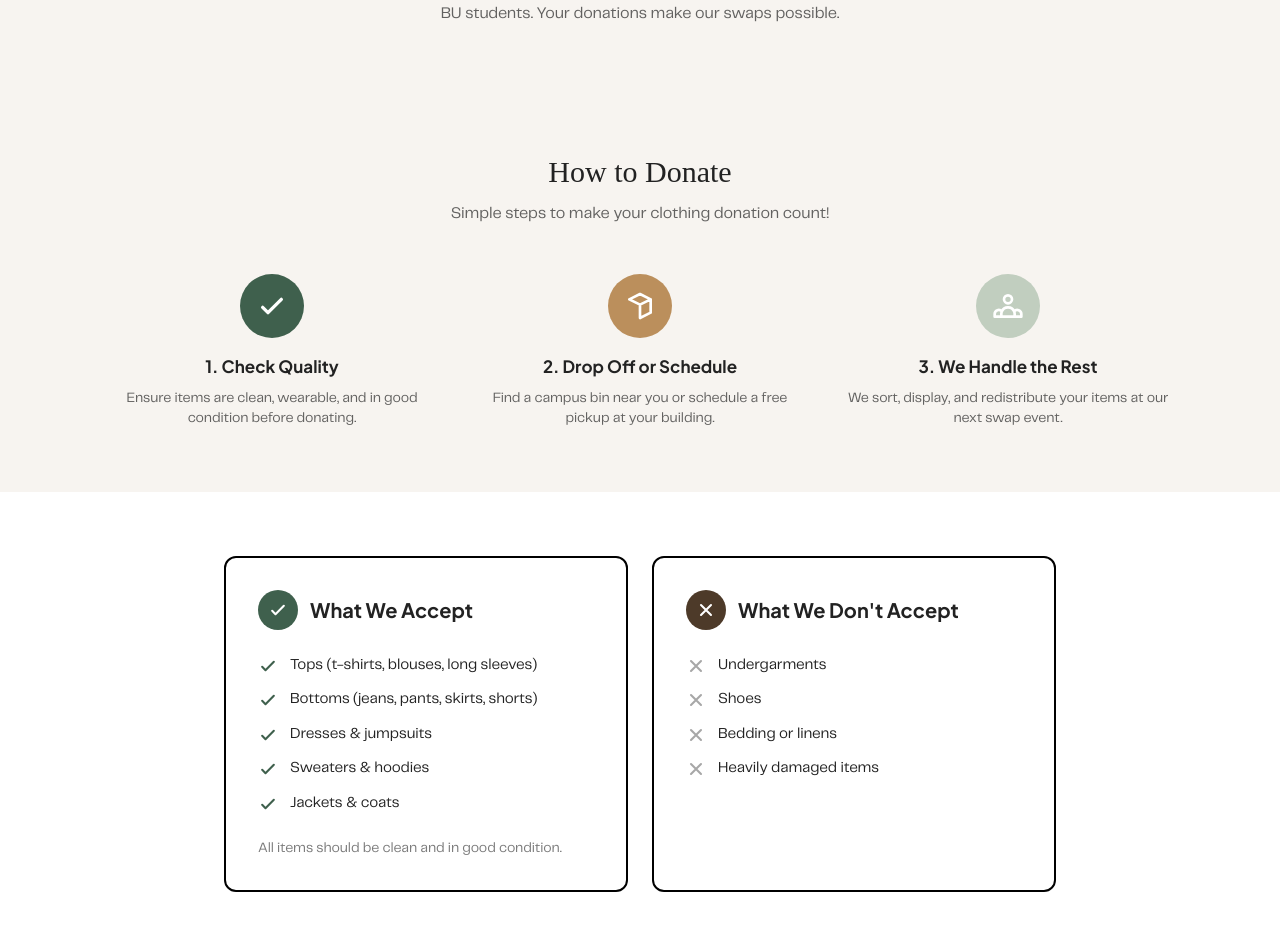
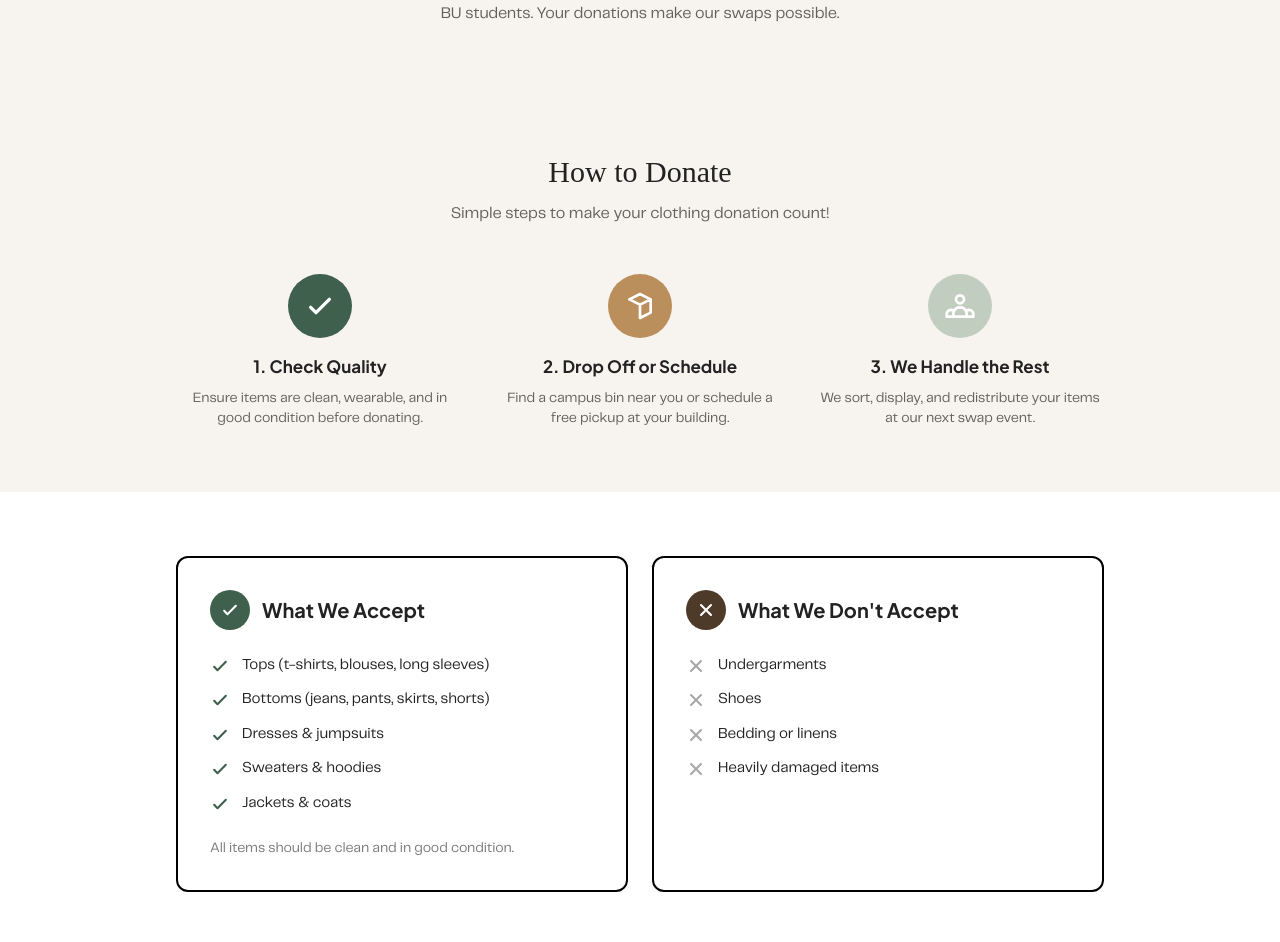
Before and after one commit to UgaTheDev/H4I_CampusCloset, a Next.js app: page /donate in a window 1280 px wide. Shown: the part 235-1177 px from the top of the page. Built offline with nearby package versions, Linux system fonts and the light colour scheme; no server answers; the database is empty; a web font is replaced by a local one.

Commit message:
Fix donation page width: uniform max-w-5xl across all sections

```diff
--- a/src/app/(public)/donate/page.tsx
+++ b/src/app/(public)/donate/page.tsx
@@ -43,7 +43,7 @@ function XIcon({ className }: { className?: string }) {
   )
 }
 
-// ── Section helpers ────────────────────────────────────────
+// ── Data ───────────────────────────────────────────────────
 
 const ACCEPT_ITEMS = [
   'Tops (t-shirts, blouses, long sleeves)',
@@ -81,6 +81,9 @@ const HOW_STEPS = [
   },
 ]
 
+// Shared container — every section uses this
+const INNER = 'mx-auto max-w-5xl px-6 lg:px-12'
+
 // ── Page ──────────────────────────────────────────────────
 
 export default function DonatePage() {
@@ -88,7 +91,7 @@ export default function DonatePage() {
     <>
       {/* ── Section 1: Hero ─────────────────────────────── */}
       <section className="bg-brand-cream py-16">
-        <div className="mx-auto max-w-[1440px] px-6 text-center lg:px-[104px]">
+        <div className={`${INNER} text-center`}>
           <h1 className="font-display text-4xl md:text-5xl text-brand-text">
             Donate Clothes
           </h1>
@@ -101,7 +104,7 @@ export default function DonatePage() {
 
       {/* ── Section 2: How to Donate ────────────────────── */}
       <section className="bg-brand-cream py-16">
-        <div className="mx-auto max-w-[1440px] px-6 text-center lg:px-[104px]">
+        <div className={`${INNER} text-center`}>
           <h2 className="font-display text-3xl text-brand-text">How to Donate</h2>
           <p className="mt-3 font-body text-brand-text/70">
             Simple steps to make your clothing donation count!
@@ -125,7 +128,7 @@ export default function DonatePage() {
 
       {/* ── Section 3: What We Accept ───────────────────── */}
       <section className="bg-white py-16">
-        <div className="mx-auto max-w-4xl px-6 lg:px-8">
+        <div className={INNER}>
           <div className="grid gap-6 md:grid-cols-2">
             {/* Accept */}
             <Card variant="outlined" className="p-8">
@@ -176,7 +179,7 @@ export default function DonatePage() {
 
       {/* ── Section 4: Drop-Off Locations ───────────────── */}
       <section className="bg-white py-16">
-        <div className="mx-auto max-w-[1440px] px-6 text-center lg:px-[104px]">
+        <div className={`${INNER} text-center`}>
           <h2 className="font-display text-3xl text-brand-text">Drop-Off Locations</h2>
           <p className="mt-3 font-body text-brand-text/70">
             Find convenient donation bins across BU campus
@@ -199,7 +202,7 @@ export default function DonatePage() {
 
       {/* ── Section 5: Schedule a Pickup ────────────────── */}
       <section className="bg-white py-16">
-        <div className="mx-auto max-w-4xl px-6 lg:px-8">
+        <div className={INNER}>
           <div className="text-center">
             <h2 className="font-display text-3xl text-brand-text">Schedule a Pickup</h2>
             <p className="mt-3 font-body text-brand-text/70">
@@ -215,7 +218,7 @@ export default function DonatePage() {
 
       {/* ── Section 6: Questions? ───────────────────────── */}
       <section className="bg-white py-16">
-        <div className="mx-auto max-w-[1440px] px-6 text-center lg:px-[104px]">
+        <div className={`${INNER} text-center`}>
           <h2 className="font-display text-3xl text-brand-text">Questions?</h2>
           <p className="mt-3 font-body text-brand-text/70">
             We&apos;re here to help with any questions about donating to BU Campus Closet.
```
